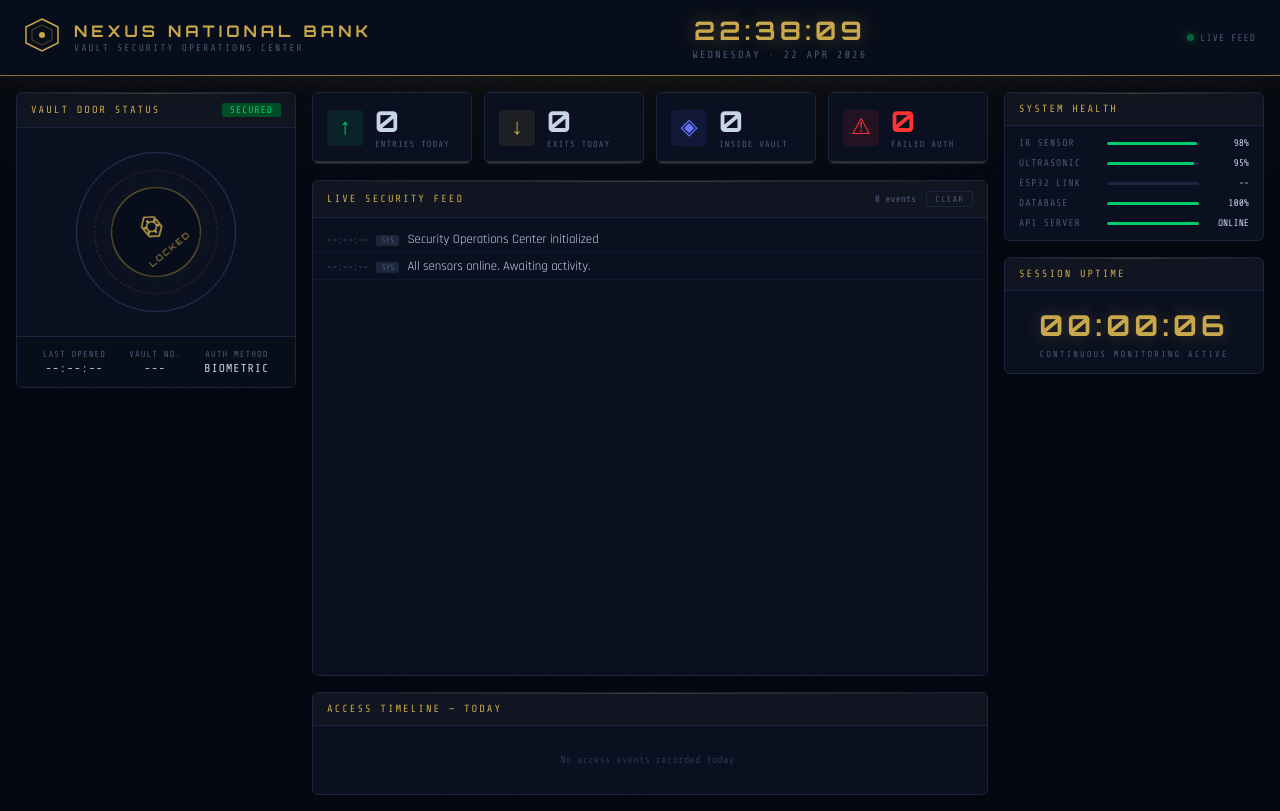
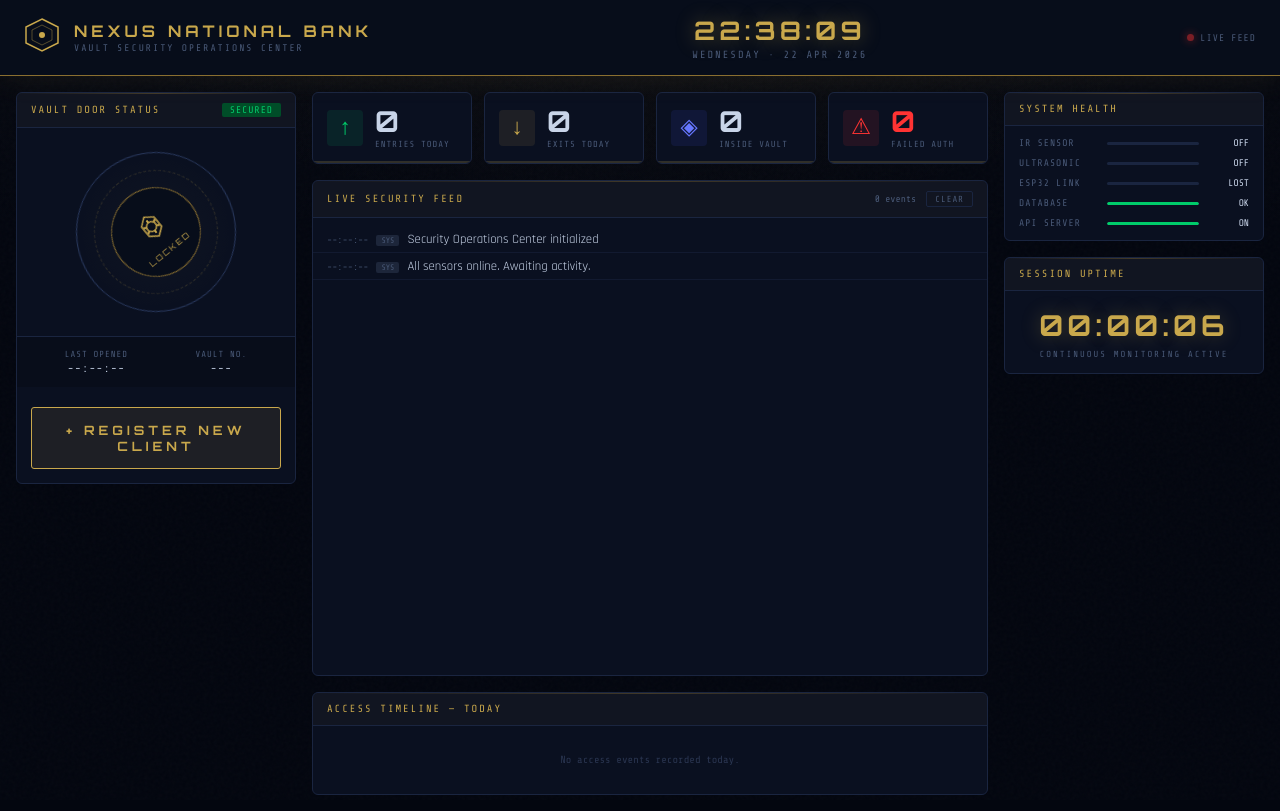
Before and after one commit to DakshPanchotiya-git/Bank-Vaulte, a FastAPI app: page / in a window 1280 px wide. Run offline with FastAPI, Linux system fonts and the light colour scheme.

Commit message:
added registration from

```diff
--- a/app.py
+++ b/app.py
@@ -1,236 +1,3 @@
-# # from fastapi import FastAPI, Request
-# # from fastapi.responses import HTMLResponse
-# # from fastapi.staticfiles import StaticFiles
-# # from fastapi.templating import Jinja2Templates
-# # from pydantic import BaseModel
-# # import sqlite3
-# # import time
-# # import requests
-
-# # app = FastAPI()
-
-# # # --- CONFIGURATION ---
-# # # PUT YOUR ESP32'S IP ADDRESS HERE
-# # ESP32_URL = "http://192.168.x.x/open_door"
-
-# # app.mount("/static", StaticFiles(directory="static"), name="static")
-# # templates = Jinja2Templates(directory="templates")
-
-# # current_distance = 0
-# # ir_triggered = False
-# # failed_attempts = {}
-# # lockouts = {}
-
-# # # --- DATABASE SETUP ---
-# # def init_db():
-# #     conn = sqlite3.connect('vault_data.db')
-# #     c = conn.cursor()
-# #     c.execute('CREATE TABLE IF NOT EXISTS clients (id TEXT PRIMARY KEY, password TEXT, vault_no TEXT)')
-# #     c.execute('INSERT OR IGNORE INTO clients (id, password, vault_no) VALUES ("admin", "1234", "V-770")')
-# #     c.execute('INSERT OR IGNORE INTO clients (id, password, vault_no) VALUES ("user1", "pass", "V-102")')
-# #     conn.commit()
-# #     conn.close()
-
-# # init_db()
-
-# # # --- DATA MODELS ---
-# # class SensorData(BaseModel):
-# #     distance: int
-# #     ir_value: int
-
-# # class LoginData(BaseModel):
-# #     id: str
-# #     password: str
-
-# # # --- ROUTES ---
-# # @app.get("/", response_class=HTMLResponse)
-# # async def serve_ui(request: Request):
-# #     return templates.TemplateResponse("index.html", {"request": request})
-
-# # @app.post("/api/update_sensor")
-# # async def update_sensor(data: SensorData):
-# #     global current_distance, ir_triggered
-# #     current_distance = data.distance
-# #     if data.ir_value > 50000:
-# #         ir_triggered = True
-# #     return {"status": "ok"}
-
-# # @app.get("/api/get_state")
-# # async def get_state():
-# #     return {"distance": current_distance, "ir_triggered": ir_triggered}
-
-# # @app.post("/api/login")
-# # async def login(data: LoginData):
-# #     global ir_triggered
-# #     current_time = time.time()
-# #     client_id = data.id
-
-# #     if client_id in lockouts:
-# #         if current_time < lockouts[client_id]:
-# #             remaining = int(lockouts[client_id] - current_time)
-# #             return {"success": False, "error": f"ACCOUNT FROZEN. Try again in {remaining}s."}
-# #         else:
-# #             del lockouts[client_id]
-# #             failed_attempts[client_id] = []
-
-# #     conn = sqlite3.connect('vault_data.db')
-# #     c = conn.cursor()
-# #     c.execute('SELECT password, vault_no FROM clients WHERE id=?', (client_id,))
-# #     record = c.fetchone()
-# #     conn.close()
-
-# #     if not record:
-# #         return {"success": False, "error": "Invalid ID."}
-
-# #     correct_password, vault_no = record
-
-# #     if data.password == correct_password:
-# #         failed_attempts[client_id] = []
-# #         ir_triggered = False
-# #         try:
-# #             requests.get(ESP32_URL, timeout=3)
-# #         except:
-# #             print("Warning: Could not reach ESP32.")
-# #         return {"success": True, "vault_no": vault_no}
-
-# #     else:
-# #         if client_id not in failed_attempts:
-# #             failed_attempts[client_id] = []
-# #         failed_attempts[client_id].append(current_time)
-# #         failed_attempts[client_id] = [t for t in failed_attempts[client_id] if current_time - t < 60]
-# #         attempts_made = len(failed_attempts[client_id])
-
-# #         if attempts_made >= 3:
-# #             lockouts[client_id] = current_time + 60
-# #             return {"success": False, "error": "MAX ATTEMPTS REACHED. ACCOUNT FROZEN."}
-# #         else:
-# #             return {"success": False, "error": f"Wrong Password. {3 - attempts_made} attempts left."}
-
-# # if __name__ == "__main__":
-# #     import uvicorn
-# #     uvicorn.run(app, host="0.0.0.0", port=8000)
-# import os
-# from fastapi import FastAPI, Request
-# from fastapi.responses import HTMLResponse
-# from fastapi.staticfiles import StaticFiles
-# from fastapi.templating import Jinja2Templates
-# from pydantic import BaseModel
-# import sqlite3
-# import time
-# import requests
-
-# # --- BULLETPROOF PATH RESOLUTION ---
-# # This forces Python to look in the exact folder where app.py is saved
-# BASE_DIR = os.path.dirname(os.path.abspath(__file__))
-# TEMPLATES_DIR = os.path.join(BASE_DIR, "templates")
-# STATIC_DIR = os.path.join(BASE_DIR, "static")
-
-# # Print the paths to the terminal so we can visually verify them
-# print("--- SYSTEM PATH CHECK ---")
-# print(f"Base Directory: {BASE_DIR}")
-# print(f"Templates Directory: {TEMPLATES_DIR}")
-# print(f"Static Directory: {STATIC_DIR}")
-# print("-------------------------")
-
-# app = FastAPI()
-
-# ESP32_URL = "http://192.168.x.x/open_door"
-
-# app.mount("/static", StaticFiles(directory=STATIC_DIR), name="static")
-# templates = Jinja2Templates(directory=TEMPLATES_DIR)
-
-# current_distance = 0
-# ir_triggered = False
-# failed_attempts = {}
-# lockouts = {}
-
-# def init_db():
-#     db_path = os.path.join(BASE_DIR, 'vault_data.db')
-#     conn = sqlite3.connect(db_path)
-#     c = conn.cursor()
-#     c.execute('CREATE TABLE IF NOT EXISTS clients (id TEXT PRIMARY KEY, password TEXT, vault_no TEXT)')
-#     c.execute('INSERT OR IGNORE INTO clients (id, password, vault_no) VALUES ("admin", "1234", "V-770")')
-#     c.execute('INSERT OR IGNORE INTO clients (id, password, vault_no) VALUES ("user1", "pass", "V-102")')
-#     conn.commit()
-#     conn.close()
-
-# init_db()
-
-# class SensorData(BaseModel):
-#     distance: int
-#     ir_value: int
-
-# class LoginData(BaseModel):
-#     id: str
-#     password: str
-
-# @app.get("/", response_class=HTMLResponse)
-# async def serve_ui(request: Request):
-#     return templates.TemplateResponse("index.html", {"request": request})
-
-# @app.post("/api/update_sensor")
-# async def update_sensor(data: SensorData):
-#     global current_distance, ir_triggered
-#     current_distance = data.distance
-#     if data.ir_value > 50000:
-#         ir_triggered = True
-#     return {"status": "ok"}
-
-# @app.get("/api/get_state")
-# async def get_state():
-#     return {"distance": current_distance, "ir_triggered": ir_triggered}
-
-# @app.post("/api/login")
-# async def login(data: LoginData):
-#     global ir_triggered
-#     current_time = time.time()
-#     client_id = data.id
-
-#     if client_id in lockouts:
-#         if current_time < lockouts[client_id]:
-#             remaining = int(lockouts[client_id] - current_time)
-#             return {"success": False, "error": f"ACCOUNT FROZEN. Try again in {remaining}s."}
-#         else:
-#             del lockouts[client_id]
-#             failed_attempts[client_id] = []
-
-#     db_path = os.path.join(BASE_DIR, 'vault_data.db')
-#     conn = sqlite3.connect(db_path)
-#     c = conn.cursor()
-#     c.execute('SELECT password, vault_no FROM clients WHERE id=?', (client_id,))
-#     record = c.fetchone()
-#     conn.close()
-
-#     if not record:
-#         return {"success": False, "error": "Invalid ID."}
-
-#     correct_password, vault_no = record
-
-#     if data.password == correct_password:
-#         failed_attempts[client_id] = []
-#         ir_triggered = False
-#         try:
-#             requests.get(ESP32_URL, timeout=3)
-#         except:
-#             print("Warning: Could not reach ESP32.")
-#         return {"success": True, "vault_no": vault_no}
-
-#     else:
-#         if client_id not in failed_attempts:
-#             failed_attempts[client_id] = []
-#         failed_attempts[client_id].append(current_time)
-#         failed_attempts[client_id] = [t for t in failed_attempts[client_id] if current_time - t < 60]
-#         attempts_made = len(failed_attempts[client_id])
-
-#         if attempts_made >= 3:
-#             lockouts[client_id] = current_time + 60
-#             return {"success": False, "error": "MAX ATTEMPTS REACHED. ACCOUNT FROZEN."}
-#         else:
-#             return {"success": False, "error": f"Wrong Password. {3 - attempts_made} attempts left."}
-
-# if __name__ == "__main__":
-#     import uvicorn
-#     uvicorn.run(app, host="0.0.0.0", port=8000)
 import os
 from fastapi import FastAPI, Request
 from fastapi.responses import HTMLResponse
@@ -240,6 +7,7 @@ from pydantic import BaseModel
 import sqlite3
 import time
 import requests
+import random
 
 BASE_DIR = os.path.dirname(os.path.abspath(__file__))
 TEMPLATES_DIR = os.path.join(BASE_DIR, "templates")
@@ -256,14 +24,16 @@ current_distance = 0
 ir_triggered = False
 failed_attempts = {}
 lockouts = {}
+last_sensor_update = 0 # Tracks when the ESP32 last sent data
 
 def init_db():
     db_path = os.path.join(BASE_DIR, 'vault_data.db')
     conn = sqlite3.connect(db_path)
     c = conn.cursor()
-    c.execute('CREATE TABLE IF NOT EXISTS clients (id TEXT PRIMARY KEY, password TEXT, vault_no TEXT)')
-    c.execute('INSERT OR IGNORE INTO clients (id, password, vault_no) VALUES ("admin", "1234", "V-770")')
-    c.execute('INSERT OR IGNORE INTO clients (id, password, vault_no) VALUES ("user1", "pass", "V-102")')
+    # Added 'name' to the table schema
+    c.execute('CREATE TABLE IF NOT EXISTS clients (id TEXT PRIMARY KEY, name TEXT, password TEXT, vault_no TEXT)')
+    # Default test user
+    c.execute('INSERT OR IGNORE INTO clients (id, name, password, vault_no) VALUES ("admin", "System Admin", "1234", "V-770")')
     conn.commit()
     conn.close()
 
@@ -277,13 +47,19 @@ class LoginData(BaseModel):
     id: str
     password: str
 
+class RegisterData(BaseModel):
+    name: str
+    id: str
+    password: str
+
 @app.get("/", response_class=HTMLResponse)
 async def serve_ui(request: Request):
-    return templates.TemplateResponse(request=request, name="index.html") #FIX1: new Starlette API - pass request as keyword arg, not inside dict
+    return templates.TemplateResponse(request=request, name="index.html")
 
 @app.post("/api/update_sensor")
 async def update_sensor(data: SensorData):
-    global current_distance, ir_triggered
+    global current_distance, ir_triggered, last_sensor_update
+    last_sensor_update = time.time() # Refresh the health timer
     current_distance = data.distance
     if data.ir_value > 50000:
         ir_triggered = True
@@ -291,7 +67,36 @@ async def update_sensor(data: SensorData):
 
 @app.get("/api/get_state")
 async def get_state():
-    return {"distance": current_distance, "ir_triggered": ir_triggered}
+    # If we received data in the last 3 seconds, sensors are alive
+    sensors_alive = (time.time() - last_sensor_update) < 3.0
+    return {
+        "distance": current_distance,
+        "ir_triggered": ir_triggered,
+        "sensors_alive": sensors_alive
+    }
+
+@app.post("/api/register")
+async def register(data: RegisterData):
+    db_path = os.path.join(BASE_DIR, 'vault_data.db')
+    conn = sqlite3.connect(db_path)
+    c = conn.cursor()
+
+    # Check if user ID already exists
+    c.execute('SELECT id FROM clients WHERE id=?', (data.id,))
+    if c.fetchone():
+        conn.close()
+        return {"success": False, "error": "USER ID ALREADY EXISTS."}
+
+    # Generate random vault number
+    vault_no = f"V-{random.randint(100, 999)}"
+
+    # Insert new client
+    c.execute('INSERT INTO clients (id, name, password, vault_no) VALUES (?, ?, ?, ?)',
+              (data.id, data.name, data.password, vault_no))
+    conn.commit()
+    conn.close()
+
+    return {"success": True, "vault_no": vault_no}
 
 @app.post("/api/login")
 async def login(data: LoginData):
@@ -325,7 +130,7 @@ async def login(data: LoginData):
         try:
             requests.get(ESP32_URL, timeout=3)
         except:
-            print("Warning: Could not reach ESP32.")
+            pass
         return {"success": True, "vault_no": vault_no}
 
     else:
--- a/static/script.js
+++ b/static/script.js
@@ -126,13 +126,40 @@ function setVaultOpen(isOpen, vaultNo) {
   }
 }
 
+// ===== DYNAMIC SYSTEM HEALTH UPDATE =====
+function updateHealth(sensorsAlive) {
+  if (sensorsAlive) {
+    document.getElementById('irBar').style.width = '100%';
+    document.getElementById('irVal').textContent = 'ON';
+    document.getElementById('ultraBar').style.width = '100%';
+    document.getElementById('ultraVal').textContent = 'ON';
+    document.getElementById('esp32Bar').style.width = '100%';
+    document.getElementById('esp32Val').textContent = 'LINK';
+    document.getElementById('connDot').style.background = '#00cc6a';
+    document.getElementById('connDot').style.boxShadow = '0 0 8px #00cc6a';
+  } else {
+    document.getElementById('irBar').style.width = '0%';
+    document.getElementById('irVal').textContent = 'OFF';
+    document.getElementById('ultraBar').style.width = '0%';
+    document.getElementById('ultraVal').textContent = 'OFF';
+    document.getElementById('esp32Bar').style.width = '0%';
+    document.getElementById('esp32Val').textContent = 'LOST';
+    document.getElementById('connDot').style.background = '#ff3333';
+    document.getElementById('connDot').style.boxShadow = '0 0 8px #ff3333';
+  }
+}
+
 // ===== POLLING SENSOR STATE =====
 setInterval(async () => {
   try {
     const res = await fetch('/api/get_state');
     const data = await res.json();
 
-    // Log distance quietly in the background feed
+    // Update dynamic system health
+    updateHealth(data.sensors_alive);
+    document.getElementById('apiBar').style.width = '100%';
+    document.getElementById('apiVal').textContent = 'ON';
+
     if (Math.abs(data.distance - lastDist) > 4) {
       if (data.distance < 300 && data.distance > 0 && lastDist !== -1) {
         addLog(`Exit motion detected — ${data.distance}cm from sensor`, 'motion');
@@ -140,21 +167,17 @@ setInterval(async () => {
       lastDist = data.distance;
     }
 
-    document.getElementById('apiBar').style.width = '100%';
-    document.getElementById('apiVal').textContent = 'ONLINE';
-
     if (data.ir_triggered && !modalOpen) {
       openModal();
     }
   } catch (e) {
     document.getElementById('apiBar').style.width = '20%';
-    document.getElementById('apiVal').textContent = 'ERROR';
-    document.getElementById('connDot').style.background = '#ff3333';
-    document.getElementById('connDot').style.boxShadow = '0 0 8px #ff3333';
+    document.getElementById('apiVal').textContent = 'ERR';
+    updateHealth(false);
   }
 }, 500);
 
-// ===== MODAL OPEN =====
+// ===== AUTHENTICATION MODAL =====
 function openModal() {
   const modal = document.getElementById('authModal');
   const box = document.getElementById('modalBox');
@@ -211,6 +234,93 @@ function getModalDefaultHTML() {
   `;
 }
 
+// ===== REGISTRATION MODAL BUG FIX =====
+function openRegModal() {
+  document.getElementById('regModal').classList.add('active');
+  document.getElementById('regBox').className = 'modal-frame'; // Remove success styles if any
+
+  // Completely rebuild the fresh registration form HTML every time it opens
+  document.getElementById('regBody').innerHTML = `
+    <h2 class="modal-title" style="color: var(--gold);">CLIENT REGISTRATION</h2>
+    <p class="modal-subtitle">ENTER DETAILS TO ALLOCATE PERMANENT VAULT</p>
+
+    <div class="input-group">
+      <label class="input-label">FULL NAME</label>
+      <input type="text" id="regName" placeholder="Client Name" autocomplete="off" class="auth-input">
+    </div>
+    <div class="input-group">
+      <label class="input-label">NEW USER ID</label>
+      <input type="text" id="regId" placeholder="Unique User ID" autocomplete="off" class="auth-input">
+    </div>
+    <div class="input-group">
+      <label class="input-label">ASSIGN PASSWORD</label>
+      <input type="password" id="regPass" placeholder="Password" autocomplete="off" class="auth-input">
+    </div>
+
+    <button onclick="submitRegistration()" id="regBtn" class="auth-btn" style="border-color: var(--gold); color: var(--gold); background: rgba(201,168,76,0.1);">
+      <span id="regBtnText">REGISTER CLIENT</span>
+    </button>
+    <div id="regMsg" class="status-msg"></div>
+  `;
+}
+
+function closeRegModal() {
+  document.getElementById('regModal').classList.remove('active');
+}
+
+async function submitRegistration() {
+  const name = document.getElementById('regName').value;
+  const id = document.getElementById('regId').value;
+  const pass = document.getElementById('regPass').value;
+  const msgBox = document.getElementById('regMsg');
+  const btn = document.getElementById('regBtn');
+
+  if (!name || !id || !pass) {
+    msgBox.textContent = 'ALL FIELDS REQUIRED.';
+    return;
+  }
+
+  btn.disabled = true;
+  document.getElementById('regBtnText').textContent = 'REGISTERING...';
+
+  try {
+    const res = await fetch('/api/register', {
+      method: 'POST',
+      headers: { 'Content-Type': 'application/json' },
+      body: JSON.stringify({ name: name, id: id, password: pass })
+    });
+    const data = await res.json();
+
+    if (data.success) {
+      addLog(`New client registered: ${id.toUpperCase()} — Vault Assigned: ${data.vault_no}`, 'system');
+
+      // Update modal to show success state
+      const body = document.getElementById('regBody');
+      body.innerHTML = `
+        <div class="success-content">
+          <div class="success-title" style="color:var(--gold);">REGISTRATION COMPLETE</div>
+          <div class="success-sub">VAULT PERMANENTLY ASSIGNED</div>
+          <div style="display:flex;flex-direction:column;align-items:center;gap:4px;margin:16px 0;padding:14px;background:rgba(201,168,76,0.06);border:1px solid rgba(201,168,76,0.2);border-radius:4px;">
+            <div style="font-family:var(--mono);font-size:0.58rem;color:var(--text-dim);letter-spacing:2px;">CLIENT ID</div>
+            <div style="font-family:var(--display);font-size:1.1rem;font-weight:700;color:var(--text);letter-spacing:3px;">${id.toUpperCase()}</div>
+            <div style="font-family:var(--mono);font-size:0.58rem;color:var(--text-dim);letter-spacing:2px;margin-top:8px;">ASSIGNED VAULT NO.</div>
+            <div class="success-vault-no" style="color:var(--gold);">${data.vault_no}</div>
+          </div>
+          <button onclick="closeRegModal()" class="auth-btn" style="border-color:var(--gold);color:var(--gold);background:rgba(201,168,76,0.1);">DONE</button>
+        </div>
+      `;
+    } else {
+      msgBox.textContent = data.error;
+      btn.disabled = false;
+      document.getElementById('regBtnText').textContent = 'REGISTER CLIENT';
+    }
+  } catch (e) {
+    msgBox.textContent = 'SERVER ERROR.';
+    btn.disabled = false;
+    document.getElementById('regBtnText').textContent = 'RETRY';
+  }
+}
+
 // ===== LOGIN =====
 async function attemptLogin() {
   const id = document.getElementById('clientId')?.value || '';
@@ -247,9 +357,6 @@ async function attemptLogin() {
       const now = new Date();
       document.getElementById('lastOpened').textContent =
         `${String(now.getHours()).padStart(2,'0')}:${String(now.getMinutes()).padStart(2,'0')}:${String(now.getSeconds()).padStart(2,'0')}`;
-
-      document.getElementById('esp32Bar').style.width = '92%';
-      document.getElementById('esp32Val').textContent = 'LINKED';
 
       setVaultOpen(true, data.vault_no);
       showSuccessModal(id, data.vault_no);
--- a/templates/index.html
+++ b/templates/index.html
@@ -70,10 +70,11 @@
             <span class="vd-label">VAULT NO.</span>
             <span class="vd-value" id="vaultNo">---</span>
           </div>
-          <div class="vault-detail">
-            <span class="vd-label">AUTH METHOD</span>
-            <span class="vd-value">BIOMETRIC</span>
-          </div>
+        </div>
+        <div style="padding: 14px;">
+          <button class="auth-btn" style="border-color: var(--gold); color: var(--gold); background: rgba(201,168,76,0.1);" onclick="openRegModal()">
+            + REGISTER NEW CLIENT
+          </button>
         </div>
       </div>
     </div>
@@ -150,13 +151,13 @@
         <div class="health-list">
           <div class="health-row">
             <span class="health-label">IR SENSOR</span>
-            <div class="health-bar-wrap"><div class="health-bar" style="width:98%"></div></div>
-            <span class="health-val">98%</span>
+            <div class="health-bar-wrap"><div class="health-bar" id="irBar" style="width:0%"></div></div>
+            <span class="health-val" id="irVal">--</span>
           </div>
           <div class="health-row">
             <span class="health-label">ULTRASONIC</span>
-            <div class="health-bar-wrap"><div class="health-bar" style="width:95%"></div></div>
-            <span class="health-val">95%</span>
+            <div class="health-bar-wrap"><div class="health-bar" id="ultraBar" style="width:0%"></div></div>
+            <span class="health-val" id="ultraVal">--</span>
           </div>
           <div class="health-row">
             <span class="health-label">ESP32 LINK</span>
@@ -165,8 +166,8 @@
           </div>
           <div class="health-row">
             <span class="health-label">DATABASE</span>
-            <div class="health-bar-wrap"><div class="health-bar" style="width:100%"></div></div>
-            <span class="health-val">100%</span>
+            <div class="health-bar-wrap"><div class="health-bar" id="dbBar" style="width:100%"></div></div>
+            <span class="health-val" id="dbVal">OK</span>
           </div>
           <div class="health-row">
             <span class="health-label">API SERVER</span>
@@ -188,40 +189,37 @@
 
   <div id="authModal" class="modal-overlay">
     <div class="modal-frame" id="modalBox">
-      <div class="modal-scan-bar"></div>
-      <div class="modal-header-strip">
-        <svg width="20" height="20" viewBox="0 0 20 20"><polygon points="10,1 19,5.5 19,14.5 10,19 1,14.5 1,5.5" fill="none" stroke="#ff3333" stroke-width="1"/></svg>
-        <span>NEXUS SECURITY — IDENTITY VERIFICATION</span>
       </div>
-      <div class="modal-body">
-        <div class="biometric-icon" id="biometricIcon">
-          <svg width="64" height="64" viewBox="0 0 64 64">
-            <circle cx="32" cy="20" r="10" fill="none" stroke="#ff3333" stroke-width="1.5"/>
-            <path d="M12 56 Q12 40 32 40 Q52 40 52 56" fill="none" stroke="#ff3333" stroke-width="1.5"/>
-            <circle cx="32" cy="20" r="3" fill="#ff3333" opacity="0.5"/>
-            <path d="M18 8 Q32 2 46 8" fill="none" stroke="#ff3333" stroke-width="1" stroke-dasharray="3,2" opacity="0.6"/>
-          </svg>
-          <div class="biometric-pulse"></div>
-        </div>
-        <h2 class="modal-title">BIOMETRIC ALERT</h2>
-        <p class="modal-subtitle">UNAUTHORIZED PROXIMITY DETECTED<br>CREDENTIAL VERIFICATION REQUIRED</p>
+  </div>
+
+  <div id="regModal" class="modal-overlay">
+    <div class="modal-frame" id="regBox" style="border-color: var(--gold); box-shadow: 0 0 60px rgba(201,168,76,0.1);">
+      <div class="modal-scan-bar" style="background: linear-gradient(90deg, transparent, var(--gold), transparent);"></div>
+      <div class="modal-header-strip" style="background: rgba(201,168,76,0.08); border-color: rgba(201,168,76,0.2); color: var(--gold);">
+        <span>NEXUS SECURITY — NEW CLIENT ENROLLMENT</span>
+        <button style="background:none;border:none;color:var(--gold);cursor:pointer;float:right;" onclick="closeRegModal()">✖</button>
+      </div>
+      <div class="modal-body" id="regBody">
+        <h2 class="modal-title" style="color: var(--gold);">CLIENT REGISTRATION</h2>
+        <p class="modal-subtitle">ENTER DETAILS TO ALLOCATE PERMANENT VAULT</p>
+
         <div class="input-group">
-          <label class="input-label">CLIENT IDENTIFIER</label>
-          <input type="text" id="clientId" placeholder="Enter your ID" autocomplete="off" class="auth-input">
+          <label class="input-label">FULL NAME</label>
+          <input type="text" id="regName" placeholder="Client Name" autocomplete="off" class="auth-input">
         </div>
         <div class="input-group">
-          <label class="input-label">SECURITY PASSPHRASE</label>
-          <input type="password" id="clientPass" placeholder="Enter password" autocomplete="off" class="auth-input">
+          <label class="input-label">NEW USER ID</label>
+          <input type="text" id="regId" placeholder="Unique User ID" autocomplete="off" class="auth-input">
         </div>
-        <button onclick="attemptLogin()" id="authBtn" class="auth-btn">
-          <span id="authBtnText">AUTHORIZE ACCESS</span>
+        <div class="input-group">
+          <label class="input-label">ASSIGN PASSWORD</label>
+          <input type="password" id="regPass" placeholder="Password" autocomplete="off" class="auth-input">
+        </div>
+
+        <button onclick="submitRegistration()" id="regBtn" class="auth-btn" style="border-color: var(--gold); color: var(--gold); background: rgba(201,168,76,0.1);">
+          <span id="regBtnText">REGISTER CLIENT</span>
         </button>
-        <div id="statusMsg" class="status-msg"></div>
-        <div class="attempt-indicator" id="attemptIndicator">
-          <span class="attempt-pip active"></span>
-          <span class="attempt-pip active"></span>
-          <span class="attempt-pip active"></span>
-        </div>
+        <div id="regMsg" class="status-msg"></div>
       </div>
     </div>
   </div>
```
Also changed, not shown: static/style.css (+0 -12 lines), vault_data.db.
